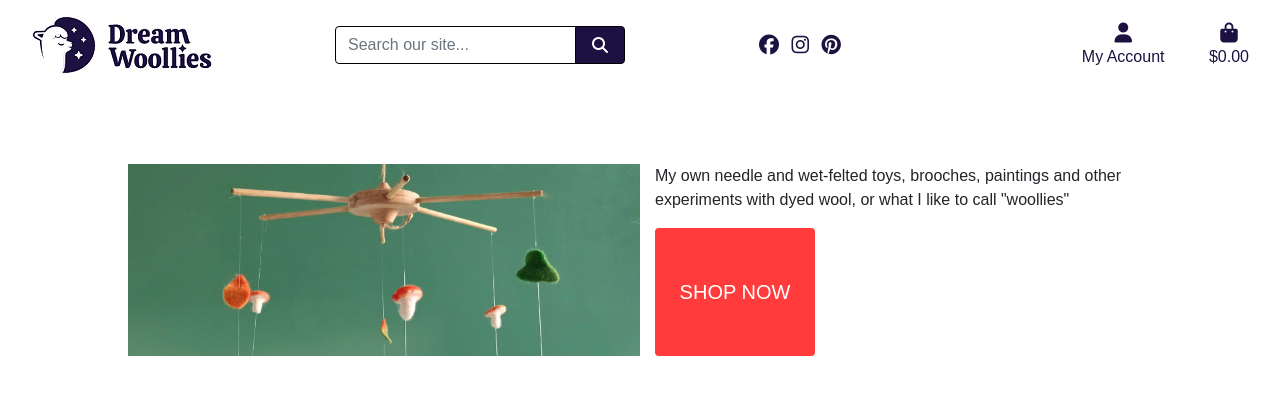
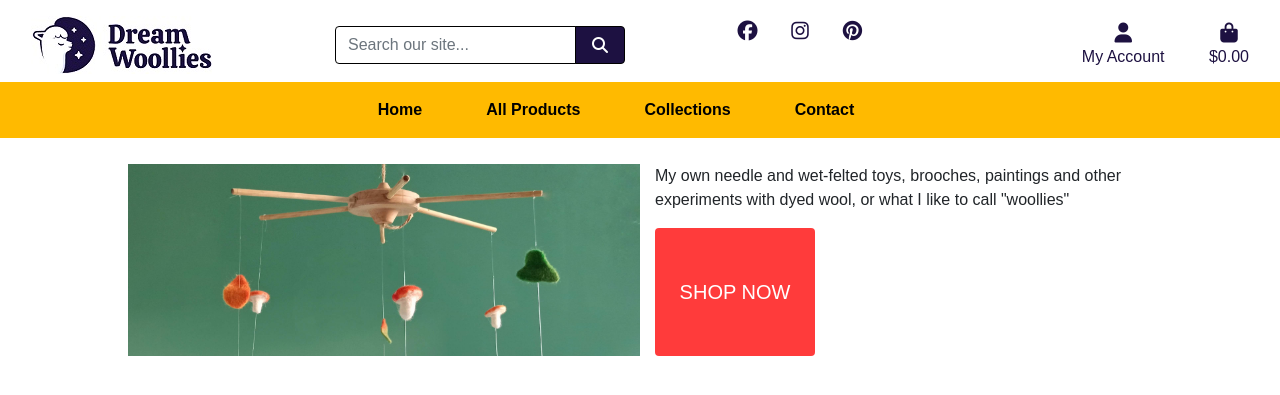
Before and after one commit to vladoprea/dream-woollies, a Django app: page / in a window 1280 px wide. Shown: the top 395 px of the page. Run offline with Django 3.2, Linux system fonts and the light colour scheme; some libraries are stand-ins or nearby versions; some web fonts are replaced.

Commit message:
Finnish main navbar on all screens and style it

```diff
--- a/static/css/base.css
+++ b/static/css/base.css
@@ -14,6 +14,11 @@ body {
     background-size: cover;
 }
 
+.main-nav-style {
+    background-color: #FFBA00;
+    color: #000;
+}
+
 /* From Bulma */
 .icon {
     align-items: center;
@@ -21,6 +26,11 @@ body {
     justify-content: center;
     height: 1.5rem;
     width: 1.5rem;
+}
+
+.fab {
+    height: 2.5rem;
+    width: 2.5rem;
 }
 
 .main-logo-link {
@@ -52,6 +62,14 @@ body {
     color: #1d1141 !important;
 }
 
+.text-black {
+    color: #000 !important;
+}
+
+.navbar-light .navbar-nav .nav-link:hover {
+    color: rgb(102, 102, 102) !important;
+}
+
 .border-black {
     border: 1px solid black !important;
 }
--- a/templates/base.html
+++ b/templates/base.html
@@ -110,6 +110,14 @@
           </ul>
         </div>
       </div>
+      <div class="row bg-white">
+        <nav class="navbar navbar-expand-lg navbar-light main-nav-style w-100">
+            <button class="navbar-toggler" type="button" data-toggle="collapse" data-target="#main-nav" aria-controls="main-nav" aria-expanded="false" aria-label="Toggle navigation">
+                <span class="navbar-toggler-icon"></span>
+            </button>
+            {% include 'includes/main-nav.html' %}
+        </nav>
+    </div>
     </header>
 
     {% if messages %}
--- a/templates/includes/main-nav.html
+++ b/templates/includes/main-nav.html
@@ -1,12 +1,12 @@
 <div class="collapse navbar-collapse" id="main-nav">
     <ul class="navbar-nav w-auto mx-auto">
-        <li class="nav-item"><a href="">Home</a></li>
+        <li class="nav-item"><a href="" class="font-weight-bold nav-link text-black mr-5">Home</a></li>
 
         <li class="nav-item dropdown">
             <a class="logo-font font-weight-bold nav-link text-black mr-5" href="#" id="all-products-link" data-toggle="dropdown" aria-haspopup="true" aria-expanded="false">
                 All Products
             </a>
-            <div class="dropdown-menu border-0" aria-labelledby="all-products-link">
+            <div class="dropdown-menu main-nav-style border-0" aria-labelledby="all-products-link">
                 <a href="" class="dropdown-item">By Price</a>
                 <a href="" class="dropdown-item ">By Name</a>
                 <a href="" class="dropdown-item ">By Rating</a>
@@ -18,7 +18,7 @@
             <a class="logo-font font-weight-bold nav-link text-black mr-5" href="#" id="all-products-link" data-toggle="dropdown" aria-haspopup="true" aria-expanded="false">
                 Collections
             </a>
-            <div class="dropdown-menu border-0" aria-labelledby="all-products-link">
+            <div class="dropdown-menu main-nav-style border-0" aria-labelledby="all-products-link">
                 <a href="" class="dropdown-item">Toys</a>
                 <a href="" class="dropdown-item ">Brooches</a>
                 <a href="" class="dropdown-item ">Wool Paintings</a>
@@ -27,6 +27,6 @@
             </div>
         </li>
 
-        <li class="nav-item"><a href="">Contact</a></li>
+        <li class="nav-item"><a href="" class="font-weight-bold nav-link text-black mr-5">Contact</a></li>
     </ul>
 </div>
```
